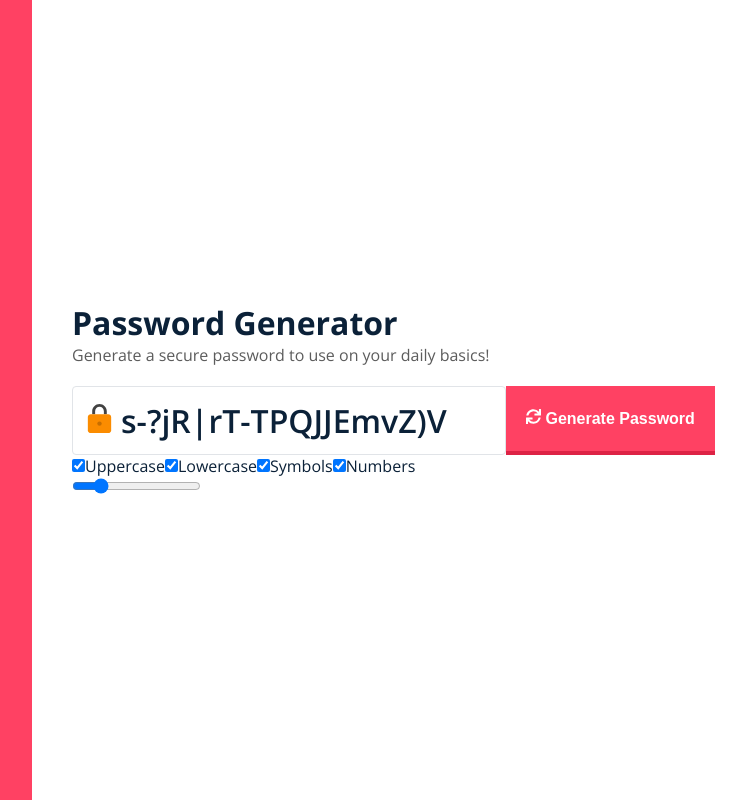
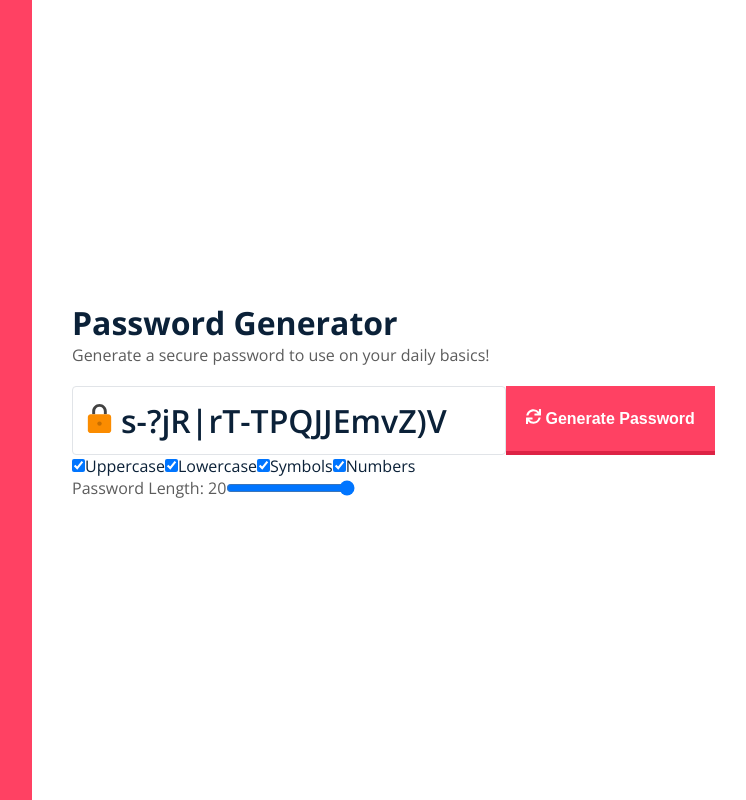
Before and after one commit to ajsevillano/password-generator, a React (Create React App) app: page / in a window 1280 px wide. Shown: the whole page, without its empty margins (340-1086 px from the left). Built offline with nearby package versions, Linux system fonts and the light colour scheme.

Commit message:
Create a handler for the slider

```diff
--- a/src/App.css
+++ b/src/App.css
@@ -73,4 +73,8 @@ body {
   left: 10px;
 }
 
+.slider-container {
+  display: flex;
+}
+
 /*# sourceMappingURL=App.css.map */
--- a/src/App.js
+++ b/src/App.js
@@ -1,5 +1,5 @@
 import './App.css';
-import React, { useState, useEffect } from 'react';
+import React, { useState, useEffect, useRef } from 'react';
 
 import Layout from './components/Layout/Index';
 import Input from './components/Input/Index';
@@ -12,6 +12,7 @@ import { generatePassword, setPasswordLength } from './helpers';
 import { FcLock } from 'react-icons/fc';
 
 const App = () => {
+  const inputEl = useRef('');
   const [password, setPassword] = useState('');
   const [passLength, setPassLength] = useState(20);
   const [checkBoxes, setCheckBoxes] = useState([
@@ -78,6 +79,11 @@ const App = () => {
     setCheckBoxes(updateCheckBox);
     setFilters(setFilterValues);
   };
+  console.log(inputEl.current.value);
+  //Slider Handler
+  const handleSlider = (e) => {
+    console.log(e.target.value);
+  };
 
   return (
     <Layout>
@@ -100,7 +106,8 @@ const App = () => {
         ))}
       </div>
       <div className="slider-container">
-        <Slider />
+        <p>Password Length: {passLength}</p>
+        <Slider handleslider={handleSlider} refI={inputEl} value={passLength} />
       </div>
     </Layout>
   );
--- a/src/App.scss
+++ b/src/App.scss
@@ -9,3 +9,7 @@
   top: 15px;
   left: 10px;
 }
+
+.slider-container {
+  display: flex;
+}
--- a/src/components/Range-Slider/index.js
+++ b/src/components/Range-Slider/index.js
@@ -1,7 +1,15 @@
 import React from 'react';
 
-const Slider = () => {
-  return <input type="range" min="1" max="50" value="10"></input>;
+const Slider = ({ handleslider, refI }) => {
+  return (
+    <input
+      type="range"
+      min="1"
+      max="50"
+      onChange={handleslider}
+      ref={refI}
+    ></input>
+  );
 };
 
 export default Slider;
--- a/src/helpers.js
+++ b/src/helpers.js
@@ -40,7 +40,6 @@ const passwordCharacters = () => {
 };
 
 export const generatePassword = (uppercase, lowercase, symbols, numbers) => {
-  console.log(uppercase, lowercase, symbols, numbers);
   setPasswordLength(passwordLength);
   setUpperCase(uppercase);
   setLowerCase(lowercase);
```
Also changed, not shown: 1 other file (tests, documents, lock files or other folders).
